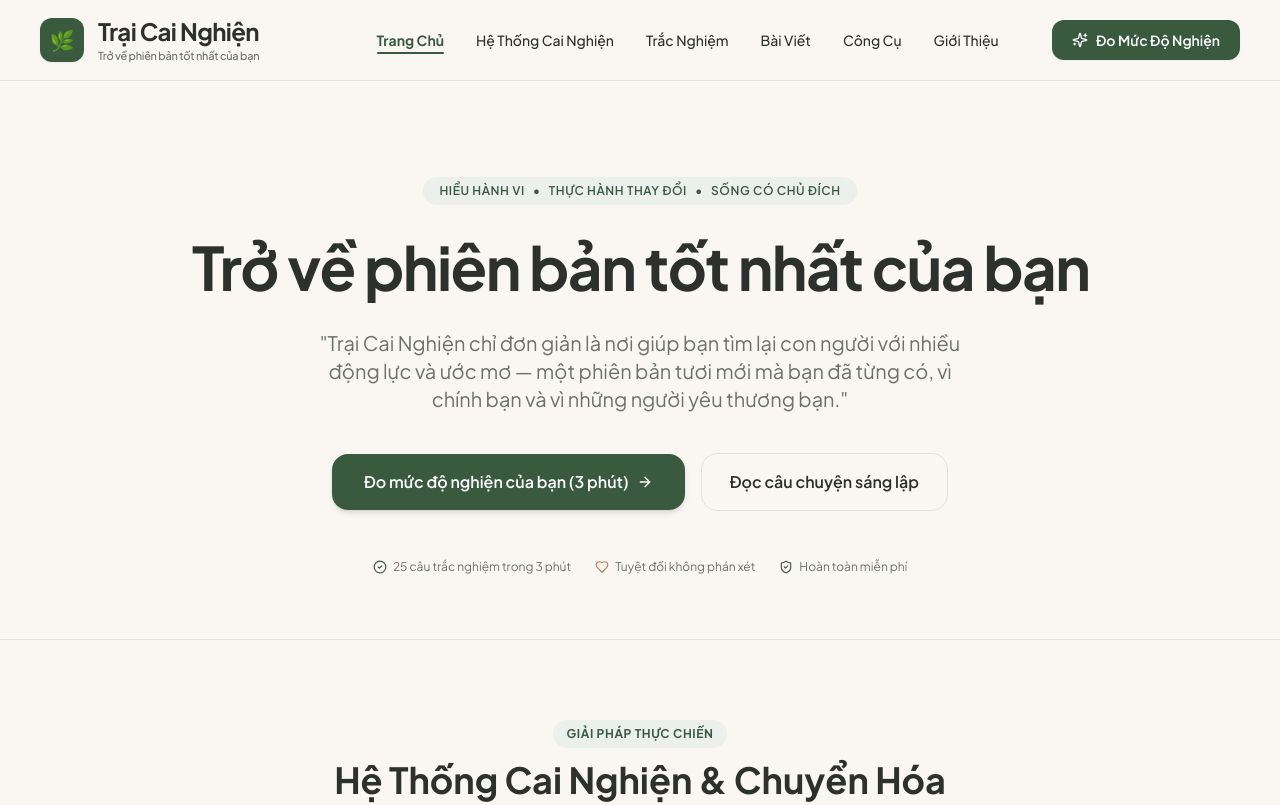
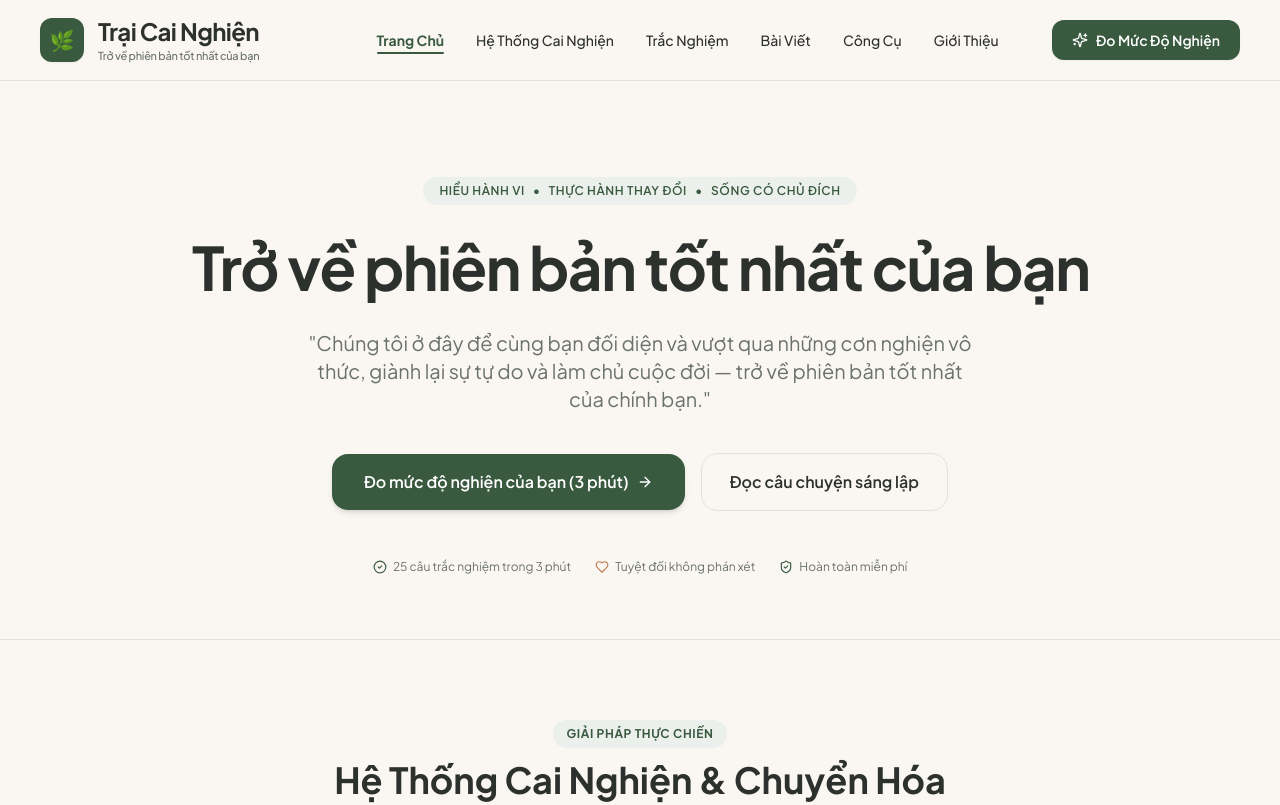
Before and after one commit to longphi11/traicainghien-1, a Next.js app: page / in a window 1280 px wide. Shown: the top 805 px of the page. Built offline with nearby package versions, Linux system fonts and the light colour scheme.

Commit message:
feat(manifesto): update core brand manifesto based on option 5.2 to website and agents.md

```diff
--- a/src/app/gioi-thieu/page.tsx
+++ b/src/app/gioi-thieu/page.tsx
@@ -20,7 +20,7 @@ export default function GioiThieuPage() {
           Tại sao "Trại Cai Nghiện" ra đời?
         </h1>
         <p className="text-base md:text-lg text-[#6B726E] max-w-2xl mx-auto leading-relaxed">
-          Trại Cai Nghiện chỉ đơn giản là một nơi giúp bạn tìm lại con người với nhiều động lực và ước mơ — một phiên bản tươi mới mà bạn đã từng có, vì chính bạn và vì những người yêu thương bạn.
+          Chúng tôi ở đây để cùng bạn đối diện và vượt qua những cơn nghiện vô thức, giành lại sự tự do và làm chủ cuộc đời — trở về phiên bản tốt nhất của chính bạn.
         </p>
       </div>
 
--- a/src/app/layout.tsx
+++ b/src/app/layout.tsx
@@ -20,7 +20,7 @@ const plusJakartaSans = Plus_Jakarta_Sans({
 
 export const metadata: Metadata = {
   title: "Trại Cai Nghiện — Trở về phiên bản tốt nhất của bạn",
-  description: "Trại Cai Nghiện giúp bạn tìm lại con người với nhiều động lực, ước mơ — trở về phiên bản tốt nhất của chính mình và của những người yêu thương bạn.",
+  description: "Chúng tôi ở đây để cùng bạn đối diện và vượt qua những cơn nghiện vô thức, giành lại sự tự do và làm chủ cuộc đời — trở về phiên bản tốt nhất của chính bạn.",
   keywords: ["trại cai nghiện", "cai nghiện dopamine", "trở về phiên bản tốt nhất", "thói quen nguyên tử", "làm chủ thói quen", "ikigai", "kaizen"],
 };
 
--- a/src/app/page.tsx
+++ b/src/app/page.tsx
@@ -24,7 +24,7 @@ export default function HomePage() {
 
           {/* Brand Manifesto */}
           <p className="text-lg md:text-xl text-[#6B726E] max-w-2xl mx-auto leading-relaxed">
-            "Trại Cai Nghiện chỉ đơn giản là nơi giúp bạn tìm lại con người với nhiều động lực và ước mơ — một phiên bản tươi mới mà bạn đã từng có, vì chính bạn và vì những người yêu thương bạn."
+            "Chúng tôi ở đây để cùng bạn đối diện và vượt qua những cơn nghiện vô thức, giành lại sự tự do và làm chủ cuộc đời — trở về phiên bản tốt nhất của chính bạn."
           </p>
 
           {/* CTAs */}
--- a/src/components/Footer.tsx
+++ b/src/components/Footer.tsx
@@ -15,7 +15,7 @@ export default function Footer() {
               <span className="text-xl font-bold font-serif text-[#2D312E]">Trại Cai Nghiện</span>
             </div>
             <p className="text-sm text-[#6B726E] leading-relaxed max-w-md">
-              "Trại Cai Nghiện chỉ đơn giản là nơi giúp bạn tìm lại con người với nhiều động lực và ước mơ — trở về phiên bản tốt nhất của chính mình và của những người yêu thương bạn."
+              "Chúng tôi ở đây để cùng bạn đối diện và vượt qua những cơn nghiện vô thức, giành lại sự tự do và làm chủ cuộc đời — trở về phiên bản tốt nhất của chính bạn."
             </p>
             <div className="flex flex-wrap gap-2 pt-2">
               <span className="text-xs px-3 py-1 rounded-full bg-[#EBF0EC] text-[#3A5A40] font-medium">#HieuHanhVi</span>
```
Also changed, not shown: 1 other file (tests, documents, lock files or other folders).
